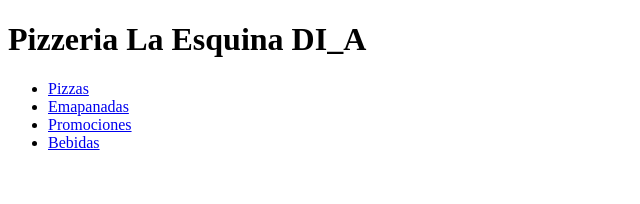
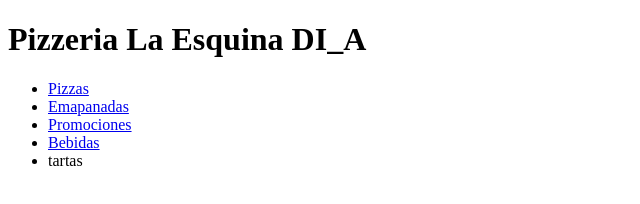
Before and after one commit to germanciancio/Webpizzeria, a plain HTML site: page index.html in a window 1280 px wide. Shown: the full height of the page, 0-640 px from the left. Drawn offline with Linux system fonts and the light colour scheme.

Commit message:
egredo tarta

```diff
--- a/index.html
+++ b/index.html
@@ -25,6 +25,7 @@
                  <li>
                      <a href= "Menu/Bebidas.html">Bebidas</a>
                     </li>
+                    <li>tartas</li>
              </ul>
         </nav>
     </header>
```
